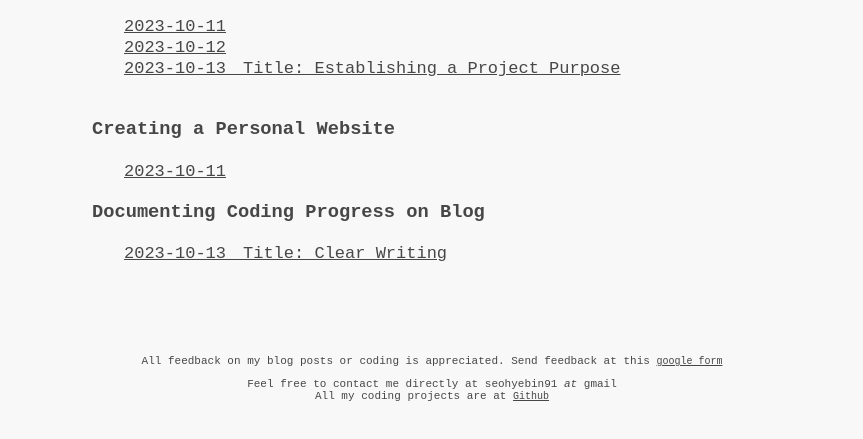
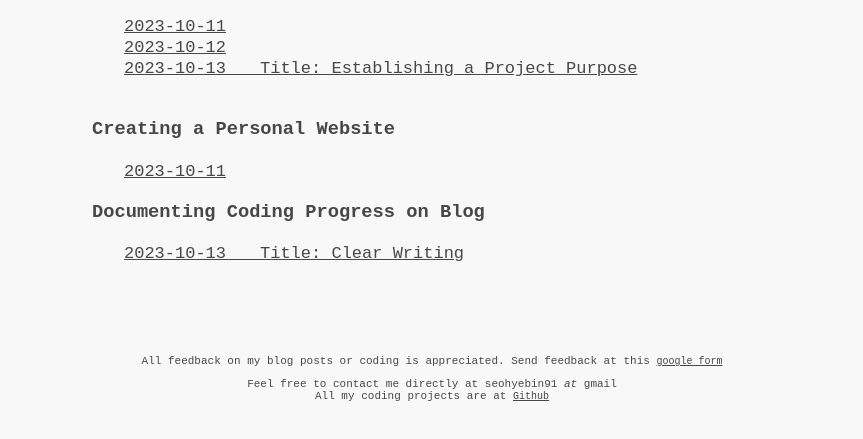
Before and after one commit to Chamomile-Cat/Personal-Website_Final, a plain HTML site: page codingprojects.html in a window 1280 px wide. Shown: the part 261-700 px from the top of the page, without its empty margins (208-1071 px from the left). Drawn offline with Linux system fonts and the light colour scheme.

Commit message:
Added more spaces between title and date.

```diff
--- a/codingprojects.html
+++ b/codingprojects.html
@@ -26,7 +26,7 @@
       <h3>Chalories and Sugar and Cafe Drinks</h3>
       <a id="date" href="./Coding Projects/Chalories and Sugar in Cafe Drinks/2023-10-11.html">2023-10-11</a><br>
       <a id="date" href="./Coding Projects/Chalories and Sugar in Cafe Drinks/2023-10-12.html">2023-10-12</a><br>
-      <a id="date" href="./Coding Projects/Chalories and Sugar in Cafe Drinks/2023-10-13.html">2023-10-13&emsp;Title: Establishing a Project Purpose</a>
+      <a id="date" href="./Coding Projects/Chalories and Sugar in Cafe Drinks/2023-10-13.html">2023-10-13&emsp;&emsp;Title: Establishing a Project Purpose</a>
       <br><br>
 
 
@@ -36,7 +36,7 @@
 
 
       <h3>Documenting Coding Progress on Blog</h3>
-      <a id="date" href="./Coding Projects/Documenting Progress/2023-10-13.html">2023-10-13&emsp;Title: Clear Writing</a>
+      <a id="date" href="./Coding Projects/Documenting Progress/2023-10-13.html">2023-10-13&emsp;&emsp;Title: Clear Writing</a>
 
 
     </main>
```
